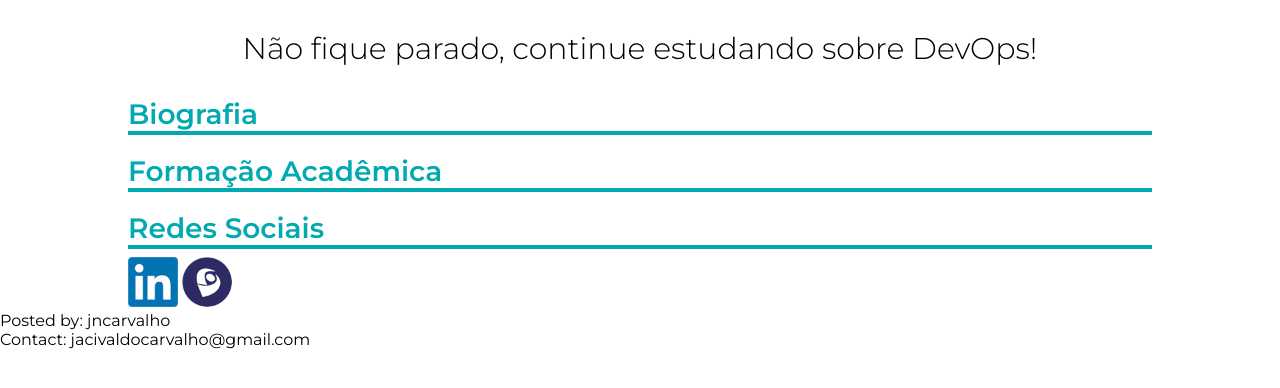
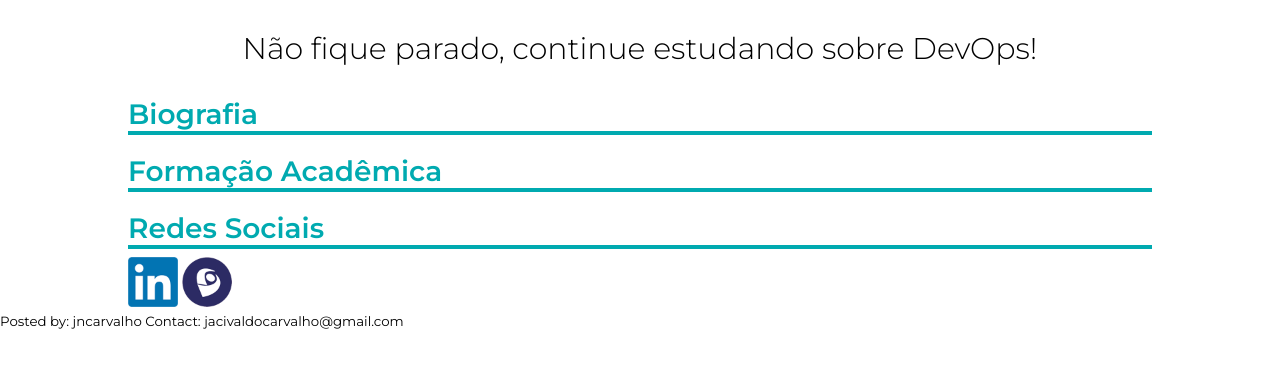
Before and after one commit to jacivaldocarvalho/jndevopsLab, a Flask app: page / in a window 1280 px wide. Shown: the part 255-643 px from the top of the page. Run offline with Flask 2, Linux system fonts and the light colour scheme.

Commit message:
update index

```diff
--- a/templates/index.html
+++ b/templates/index.html
@@ -45,8 +45,9 @@
 </body>
 
  <footer>
-   <div class="devops-path path"> Posted by: jncarvalho </div>
-   <div class="devops-path path"> Contact: jacivaldocarvalho@gmail.com  </div>
+   <small> Posted by: jncarvalho </small>
+   <small>Contact: jacivaldocarvalho@gmail.com </small>
+
 </footer>
 
 </html>
```
